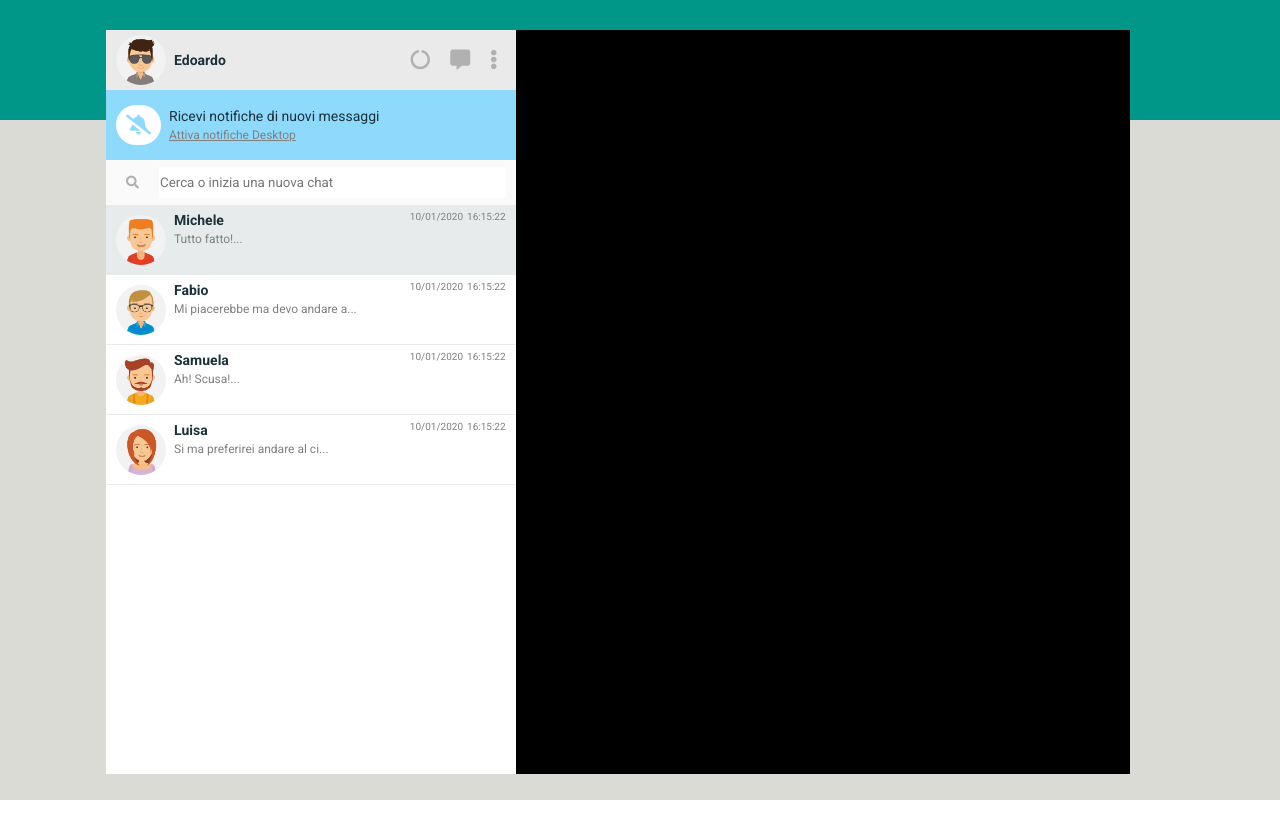
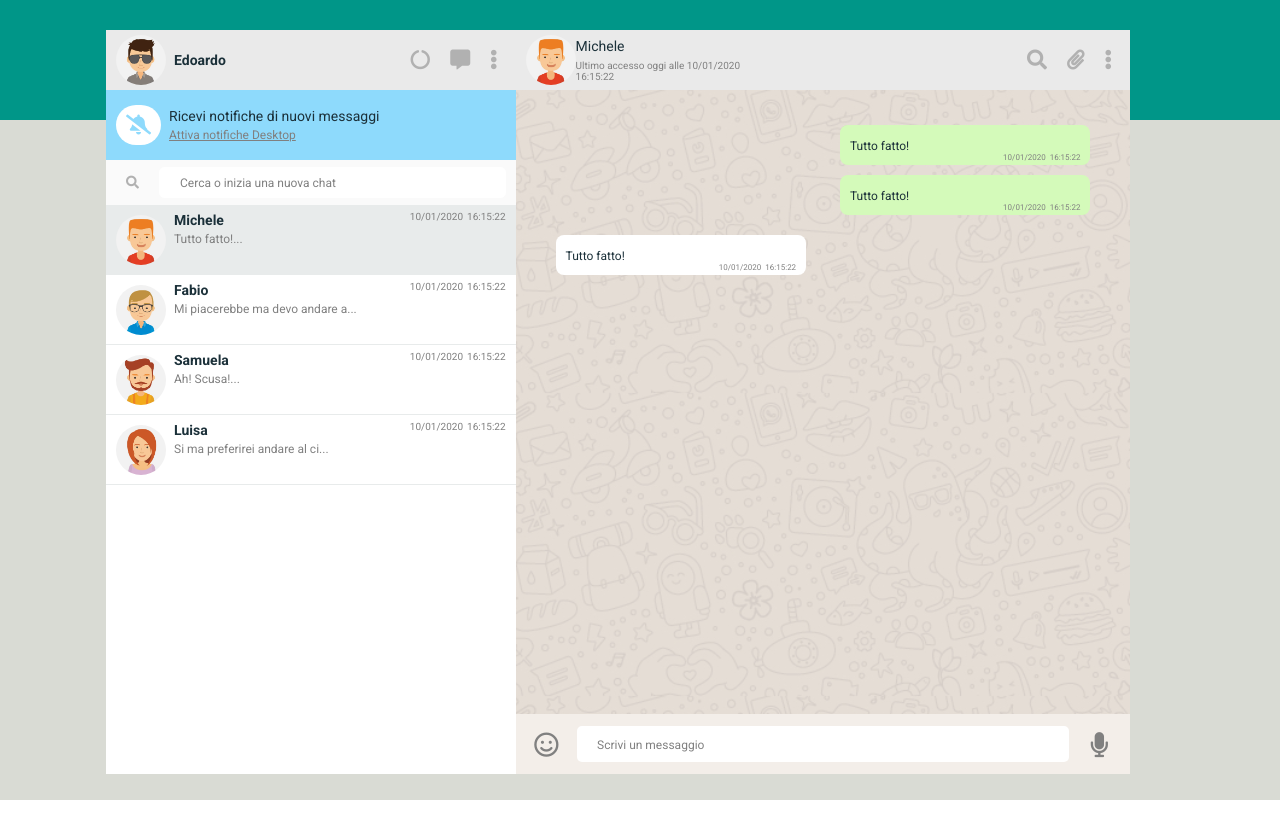
Before and after one commit to Edomak/vue-boolzapp, a plain HTML site: page index.html in a window 1280 px wide. Drawn offline with nearby package versions, Linux system fonts and the light colour scheme.

Commit message:
grafica e istanza vue

```diff
--- a/css/style.css
+++ b/css/style.css
@@ -3,6 +3,12 @@
     margin: 0;
     padding: 0;
     font-family: 'Roboto', sans-serif;
+}
+
+.clearfix {
+    content: "";
+    display: table;
+    clear: both;
 }
 
 .container {
@@ -39,14 +45,14 @@
 .messagges_side {
     width: 60%;
     height: 100%;
-    background-color: black;
+    /* background-color: black; */
 }
 
 /* App */
 
 /* Left-Box */
 
-.header_left {
+.header {
     display: flex;
     justify-content: space-between;
     align-items: center;
@@ -58,6 +64,7 @@
 
 .user_img {
     width: 70%;
+    height: 100%;
     display: flex;
     align-items: center;
 }
@@ -68,7 +75,7 @@
    color: #1b3039;
 }
 
-.header_left .user_img img {
+.header .user_img img {
     height: 50px;
     border-radius: 40px;
 }
@@ -136,6 +143,7 @@
     height: 70%;
     width: 100%;
     border: 1px solid white;
+    border-radius: 5px;
 }
 
 /* Contacts */
@@ -194,3 +202,112 @@
     font-size: 10px;
     color: grey;
 }
+
+/* Right-Box */
+
+#last_access {
+    display: inline-block;
+    font-size: 10px;
+    color: grey;
+    padding-top: 5px;
+}
+
+#chat_name {
+    display: inline-block;
+    font-size: 14px;
+    color: #1b3039;
+}
+
+.messagge_box {
+    width: 100%;
+    height: calc(100% - 120px);
+    background-image: url(../img/mine.jpg);
+    background-size: contain;
+    background-repeat: repeat;
+    padding: 30px 0;
+}
+
+.message {
+    width: 100%;
+}
+
+.received {
+    float: right;
+    width: 250px;
+    height: 40px;
+    line-height: 40px;
+    background-color: #d4faba;
+    border-radius: 8px;
+    margin: 5px 40px;
+}
+.sent {
+    float: left;
+    width: 250px;
+    height: 40px;
+    line-height: 40px;
+    background-color: white;
+    border-radius: 8px;
+    margin: 15px 40px;
+}
+.sent p,
+.received p {
+    display: inline;
+    color: #1b3039;
+    font-size: 12px;
+    margin-left: 10px;
+}
+.sent span,
+.received span {
+    position: relative;
+    left: 90px;
+    top: 10px;
+    font-size: 8px;
+    color: grey;
+}
+
+
+
+/* Footer-write */
+
+.footer_right {
+    display: flex;
+    justify-content: space-between;
+    align-items: center;
+    width: 100%;
+    height: 60px;
+    background-color: #f3eee9;
+}
+
+.smile,
+.record {
+    display: flex;
+    justify-content: center;
+    align-items: center;
+    width: 10%;
+    height: 100%;
+}
+.smile i,
+.record i {
+    font-size: 25px;
+    color: grey;
+}
+.write {
+    display: flex;
+    justify-content: space-between;
+    align-items: center;
+    width: 80%;
+    height: 100%;
+}
+
+.write > input {
+    width: 100%;
+    height: 60%;
+    border-radius: 5px;
+    border: none;
+}
+
+::placeholder {
+    font-size: 12px;
+    padding-left: 20px;
+    color: grey;
+}
--- a/index.html
+++ b/index.html
@@ -20,10 +20,11 @@
         <div class="container">
             <div class="green_line"></div>
             <!-- container app Vue-js -->
+            <!-- Left-box -->
             <div id="app" class="container_app">
                 <aside class="contacts_side">
-                    <div class="header_left">
-                        <div class="user_left">
+                    <div class="header">
+                        <div class="user">
                             <div class="user_img">
                                 <img src="img/avatar_2.jpg" alt="User Avatar">
                                 <p>Edoardo</p>
@@ -48,6 +49,7 @@
                         <i class="fas fa-search"></i>
                         <input class="search_input" type="text" placeholder="Cerca o inizia una nuova chat">
                     </div>
+                    <!-- contacts area -->
                     <div class="contacts">
                         <div class="user_box active">
                             <div class="user_box_img">
@@ -102,9 +104,68 @@
                             </div>
                         </div>
                     </div>
+                    <!-- /contacts area -->
                 </aside>
-                <section class="messagges_side"></section>
+                <!-- /Left-box -->
+                <!-- Right-box -->
+                <section class="messagges_side">
+                    <div class="header">
+                        <div class="user">
+                            <div class="user_img">
+                                <img src="img/avatar_1.jpg" alt="User Avatar">
+                                <div class="name_last">
+                                    <span id="chat_name">Michele</span>
+                                    <span id="last_access">Ultimo accesso oggi alle 10/01/2020 16:15:22</span>
+                                </div>
+                            </div>
+                        </div>
+                        <div class="icons_right">
+                            <i class="fas fa-search"></i>
+                            <i class="fas fa-paperclip"></i>
+                            <i class="fas fa-ellipsis-v"></i>
+                        </div>
+                    </div>
+                    <!-- Message-area -->
+                    <div class="messagge_box">
+                        <div class="message clearfix">
+                            <div class="received">
+                                <p>Tutto fatto!</p>
+                                <span>10/01/2020</span>
+                                <span>16:15:22</span>
+                            </div>
+                            <div class="message clearfix">
+                                <div class="received">
+                                    <p>Tutto fatto!</p>
+                                    <span>10/01/2020</span>
+                                    <span>16:15:22</span>
+                                </div>
+                            </div>
+                        </div>
+                        <div class="message clearfix">
+                            <div class="sent">
+                                <p>Tutto fatto!</p>
+                                <span>10/01/2020</span>
+                                <span>16:15:22</span>
+                            </div>
+                        </div>
+                    </div>
+                    <!-- /Message-area -->
+                    <!-- /Right-box -->
+                    <div class="footer_right">
+                        <div class="smile">
+                            <i class="far fa-smile"></i>
+                        </div>
+                        <div class="write">
+                            <input type="text" placeholder="Scrivi un messaggio">
+                        </div>
+                        <div class="record">
+                            <i class="fas fa-microphone"></i>
+                        </div>
+                    </div>
+                    </div>
+                </section>
             </div>
         </div>
+        <script src="js/script.js"></script>
     </body>
 </html>
--- a/js/script.js
+++ b/js/script.js
@@ -0,0 +1,92 @@
+var app = new Vue(
+    {
+        el: "#app",
+        data: {
+            contacts: [
+                {
+                    name: 'Michele',
+                    avatar: '_1',
+                    visible: true,
+                    messages: [
+                        {
+                            date: '10/01/2020 15:30:55',
+                            text: 'Hai portato a spasso il cane?',
+                            status: 'sent'
+                        },
+                        {
+                            date: '10/01/2020 15:50:00',
+                            text: 'Ricordati di dargli da mangiare',
+                            status: 'sent'
+                        },
+                        {
+                            date: '10/01/2020 16:15:22',
+                            text: 'Tutto fatto!',
+                            status: 'received'
+                        }
+                    ],
+                },
+                {
+                    name: 'Fabio',
+                    avatar: '_2',
+                    visible: true,
+                    messages: [
+                        {
+                            date: '20/03/2020 16:30:00',
+                            text: 'Ciao come stai?',
+                            status: 'sent'
+                        },
+                        {
+                            date: '20/03/2020 16:30:55',
+                            text: 'Bene grazie! Stasera ci vediamo?',
+                            status: 'received'
+                        },
+                        {
+                            date: '20/03/2020 16:35:00',
+                            text: 'Mi piacerebbe ma devo andare a fare la spesa.',
+                            status: 'sent'
+                        }
+                    ],
+                },
+                {
+                    name: 'Samuele',
+                    avatar: '_3',
+                    visible: true,
+                    messages: [
+                        {
+                            date: '28/03/2020 10:10:40',
+                            text: 'La Marianna va in campagna',
+                            status: 'received'
+                        },
+                        {
+                            date: '28/03/2020 10:20:10',
+                            text: 'Sicuro di non aver sbagliato chat?',
+                            status: 'sent'
+                        },
+                        {
+                            date: '28/03/2020 16:15:22',
+                            text: 'Ah scusa!',
+                            status: 'received'
+                        }
+                    ],
+                },
+                {
+                    name: 'Luisa',
+                    avatar: '_4',
+                    visible: true,
+                    messages: [
+                        {
+                            date: '10/01/2020 15:30:55',
+                            text: 'Lo sai che ha aperto una nuova pizzeria?',
+                            status: 'sent'
+                        },
+                        {
+                            date: '10/01/2020 15:50:00',
+                            text: 'Si, ma preferirei andare al cinema',
+                            status: 'received'
+                        }
+                    ],
+                },
+            ]
+        }
+    }
+)
```
